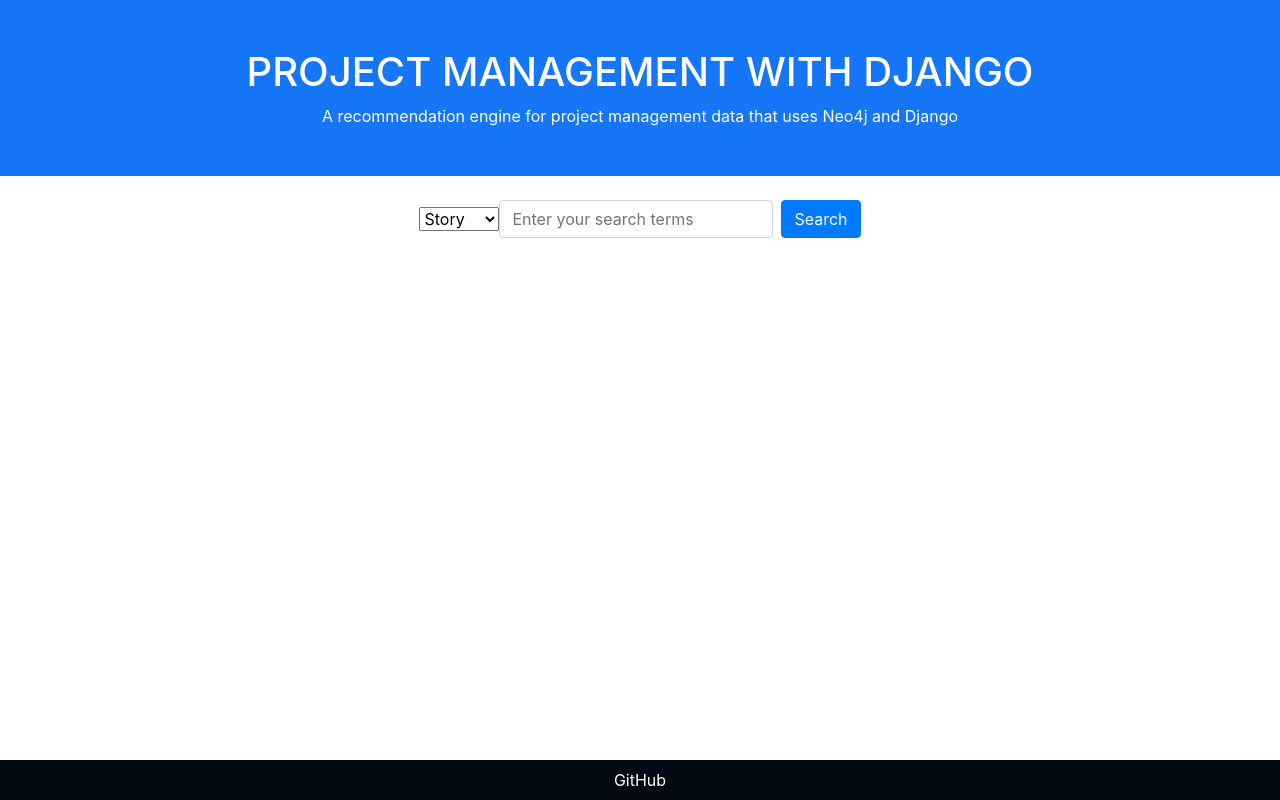
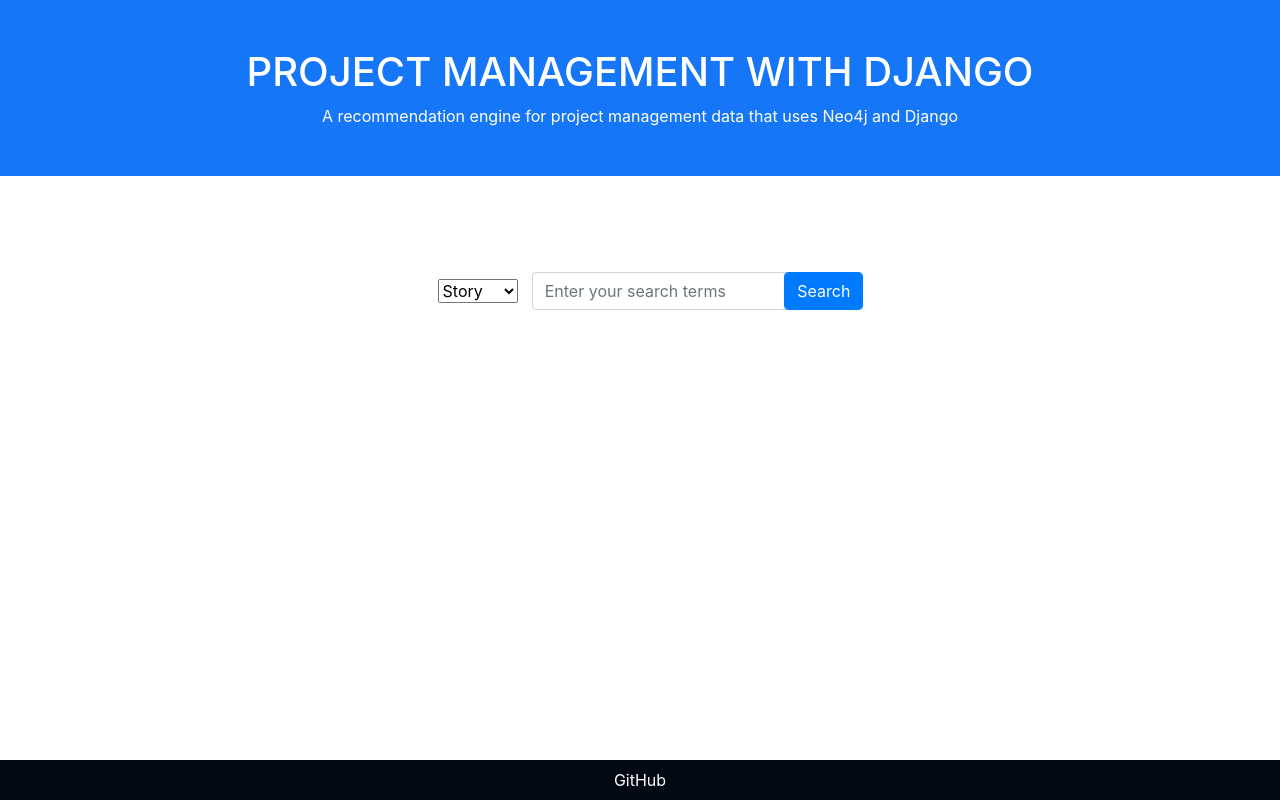
Before and after one commit to FAU-ED2Spr2021-Gr21/Project-Management-Django, a Django app: page / in a window 1280 px wide. Run offline with Django 3.2, Linux system fonts and the light colour scheme; data that the repository does not hold is empty; some libraries are stand-ins or nearby versions.

Commit message:
Configure layout of elements

```diff
--- a/DJangoBackend/templates/index.html
+++ b/DJangoBackend/templates/index.html
@@ -13,58 +13,52 @@
         <!-- Google fonts-->
         <link href="https://fonts.googleapis.com/css?family=Varela+Round" rel="stylesheet" />
         <link href="https://fonts.googleapis.com/css?family=Nunito:200,200i,300,300i,400,400i,600,600i,700,700i,800,800i,900,900i" rel="stylesheet" />
+        <link rel="preconnect" href="https://fonts.gstatic.com">
+        <link href="https://fonts.googleapis.com/css2?family=Noto+Sans+JP&display=swap" rel="stylesheet">
         <!-- Core theme CSS (includes Bootstrap)-->
         <link href="{% static 'css/bootstrap.min.css' %}"rel="stylesheet" />
         <link href="{% static 'css/styles.css' %}"rel="stylesheet" />
     </head>
     <body id="page-top">
-        <!-- Navigation-->
-        <!-- <nav class="navbar navbar-expand-lg navbar-light fixed-top" id="mainNav">
-            <div class="container">
-                <a class="navbar-brand js-scroll-trigger" href="#page-top">Welcome!</a>
-                <button class="navbar-toggler navbar-toggler-right" type="button" data-toggle="collapse" data-target="#navbarResponsive" aria-controls="navbarResponsive" aria-expanded="false" aria-label="Toggle navigation">
-                    Menu
-                    <i class="fas fa-bars"></i>
-                </button>
-                <div class="collapse navbar-collapse" id="navbarResponsive">
-                    <ul class="navbar-nav ml-auto">
-                        <li class="nav-item"><a class="nav-link js-scroll-trigger" href="#about">About</a></li>
-                        <li class="nav-item"><a class="nav-link js-scroll-trigger" href="#todo">What can you do?</a></li>
-                        <li class="nav-item"><a class="nav-link js-scroll-trigger" href="#signup">Contact</a></li>
-                    </ul>
-                </div>
-            </div>
-        </nav>-->
 
-        <header>
-            <div class="container d-flex h-100 align-items-center">
+        <div class="container-fluid">
+            <div class="row justify-content-center align-items-start title-info mb-5">
                 <div class="mx-auto text-center mt-5">
                     <h1 class="mx-auto my-0 text-uppercase text-white">Project Management with Django</h1>
                     <p class="mx-auto mt-2 mb-5 text-white">A recommendation engine for project management data that uses Neo4j and Django</p>
-
                 </div>
             </div>
-        </header>
-        <div class="container d-flex h-100 align-items-center mt-4">
-            <div class="mx-auto text-center">
-                <!--<label for="selection" class = "select">Search by:</label>-->
-
-                     <form class="form-inline d-flex" action="results.html" method="GET">
-                    <select name="t" id="key">
+            <div class="row justify-content-center align-items-center">
+                <div class="mx-auto text-center p-5">
+                    <form class="row form-inline d-flex" action="results.html" method="GET">
+                        <div class="col-md-3 nopad">
+                            <select name="t" id="key" class="form-select">
                                 <option value="Story">Story</option>
                                 <option value="x">option2</option>
                                 <option value="y">option3</option>
                             </select>
-                            <input class="form-control flex-fill mr-0 mr-sm-2 mb-3 mb-sm-0" id="inputKeyword" name ="n" placeholder="Enter your search terms" />
-                            <button class="btn btn-primary mx-auto" type="submit">Search</button>
+                        </div>
+                        <div class="col-md-7 nopad">
+                            <input class="form-control" id="inputKeyword" name ="n" placeholder="Enter your search terms" />
+                        </div>
+                        <div class="col-md-2 nopad">
+                            <button class="btn btn-primary mx-auto form-control" type="submit">Search</button>
+                        </div>
                     </form>
                 </div>
             </div>
-
+        </div>
+        <div class="row justify-content-center align-items-end">
             <!-- Footer-->
         <footer class="footer text-center fixed-bottom p-2 text-white">
             <a href="https://github.com/FAU-ED2Spr2021-Gr21/Project-Management-Django"><div class="container">GitHub</div></a>
         </footer>
+        </div>
+
+
+
+
+
         <!-- Bootstrap core JS-->
         <script src="https://cdnjs.cloudflare.com/ajax/libs/jquery/3.5.1/jquery.min.js"></script>
         <script src="https://cdn.jsdelivr.net/npm/bootstrap@4.5.3/dist/js/bootstrap.bundle.min.js"></script>
--- a/static/css/styles.css
+++ b/static/css/styles.css
@@ -1,4 +1,4 @@
-header {
+.title-info {
     /*background: linear-gradient(#1576F8, #589cf5);*/
     background-color: #1576F8;
 }
@@ -10,3 +10,23 @@
 footer a {
     color: white;
 }
+
+
+.container-fluid {
+    height: 100%;
+    overflow-y: hidden; /* don't show content that exceeds my height */
+}
+
+html, body {
+    margin: 0;
+    height: 100%;
+}
+
+.nopad {
+    padding-left: 0;
+    padding-right: 0;
+}
+
+h1 {
+    font-family: font-family: 'Noto Sans JP', sans-serif;;
+}
```
Lines whose indentation alone changed are shown as unchanged.
